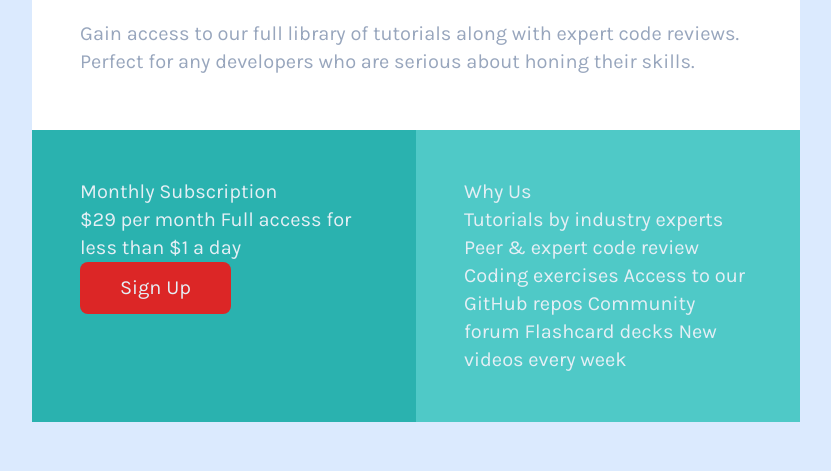
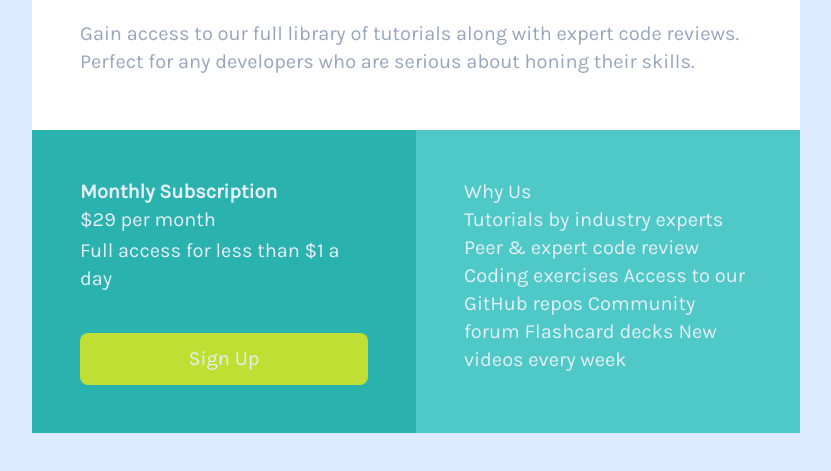
Before and after one commit to dazeign/Frontend-Mentors-Practice, a website: page DazeFrontendMasters/single-price-grid-component-master/single-price-grid-component-master/index.html in a window 1280 px wide. Shown: the part 179-650 px from the top of the page, without its empty margins (224-1055 px from the left). Drawn offline with nearby package versions, Linux system fonts and the light colour scheme.

Commit message:
Tailwind is going well

```diff
--- a/DazeFrontendMasters/single-price-grid-component-master/single-price-grid-component-master/index.html
+++ b/DazeFrontendMasters/single-price-grid-component-master/single-price-grid-component-master/index.html
@@ -21,13 +21,13 @@
 
    <div class="flex flex-row w-3/5 text-green-100 text-xl">
     <div class="bg-green-700 w-1/2 p-12 left">
-    <h2>Monthly Subscription</h2>
+    <h2 class="font-bold">Monthly Subscription</h2>
 
-  &dollar;29 per month
+  <p><span>&dollar;29 </span>per month</p>
 
   Full access for less than &dollar;1 a day
 
-  <button class="sign block flex items-center bg-red-600 justify-center px-10 py-3 rounded-lg ">Sign Up</button>
+  <button class="sign block flex items-center w-full bg-red-600 justify-center px-10 py-3 rounded-lg mt-10 ">Sign Up</button>
   </div>
 <div class="bg-green-500 w-1/2 p-12 right">
   <h2>Why Us</h2>
--- a/DazeFrontendMasters/single-price-grid-component-master/single-price-grid-component-master/style.css
+++ b/DazeFrontendMasters/single-price-grid-component-master/single-price-grid-component-master/style.css
@@ -18,6 +18,9 @@ body{
 .right{
     background-color: rgb(79, 201, 199);
     color: hsl(204, 43%, 93%);
+}
+.sign{
+    background-color: hsl(71, 73%, 54%);
 }
 
 /* No tailwind Styles */
@@ -41,7 +44,6 @@ p{
     margin-bottom: 5%;
     color: hsl(179, 62%, 43%)
 }
-
 .first p:nth-of-type(1){
     font-size: 22px;
     color: hsl(71, 73%, 54%)
@@ -59,3 +61,8 @@ p{
     border-radius: 0 0 10px 10px;
     border-radius: ;
 }
+.secondLeft, .secondRight{
+    width: 50%;
+    padding: 2%;
+    font-size: ;
+}
```
